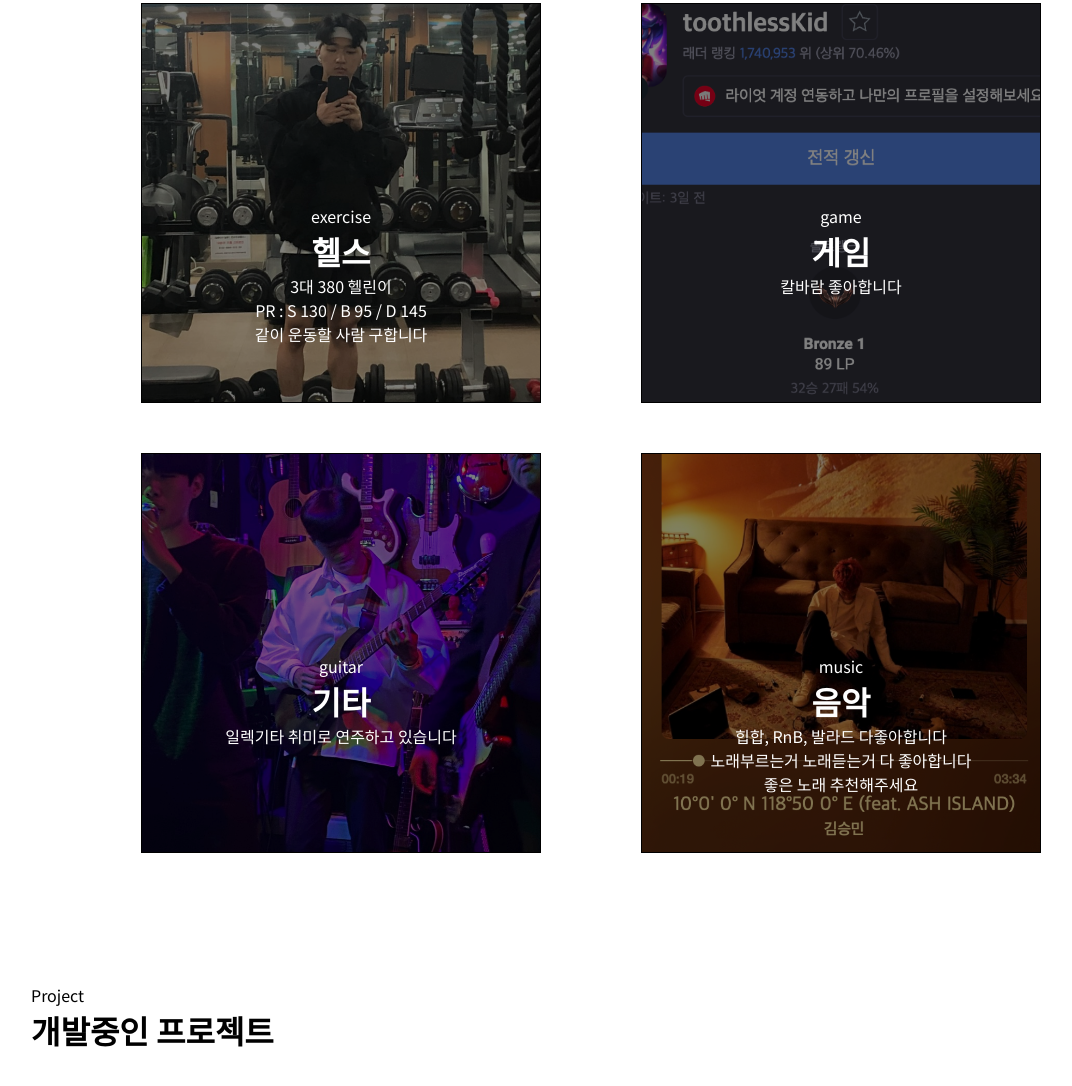
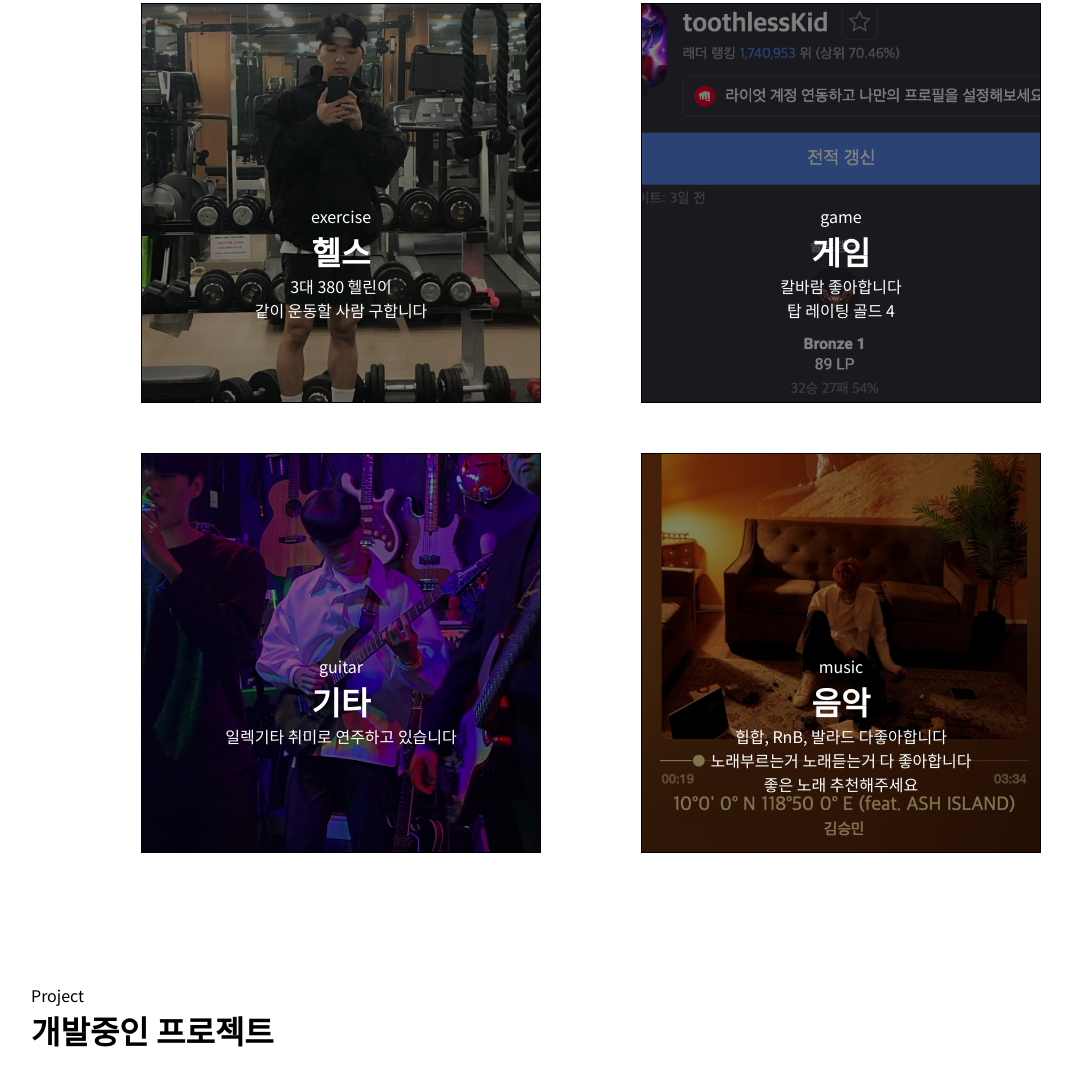
Before and after one commit to toothlessdev/introduce, a plain HTML site: page index.html in a window 1280 px wide. Shown: the part 3267-4353 px from the top of the page, without its empty margins (49-1121 px from the left). Drawn offline with Linux system fonts and the light colour scheme.

Commit message:
modify some contents

```diff
--- a/index.html
+++ b/index.html
@@ -196,7 +196,6 @@
                             <p>exercise</p>
                             <h1>헬스</h1>
                             <p>3대 380 헬린이</p>
-                            <p>PR : S 130 / B 95 / D 145</p>
                             <p>같이 운동할 사람 구합니다</p>
                         </div>
                     </div>
@@ -217,6 +216,7 @@
                             <p>game</p>
                             <h1>게임</h1>
                             <p>칼바람 좋아합니다</p>
+                            <p>탑 레이팅 골드 4</p>
                         </div>
                     </div>
                     <div class="hobby-item">
```
